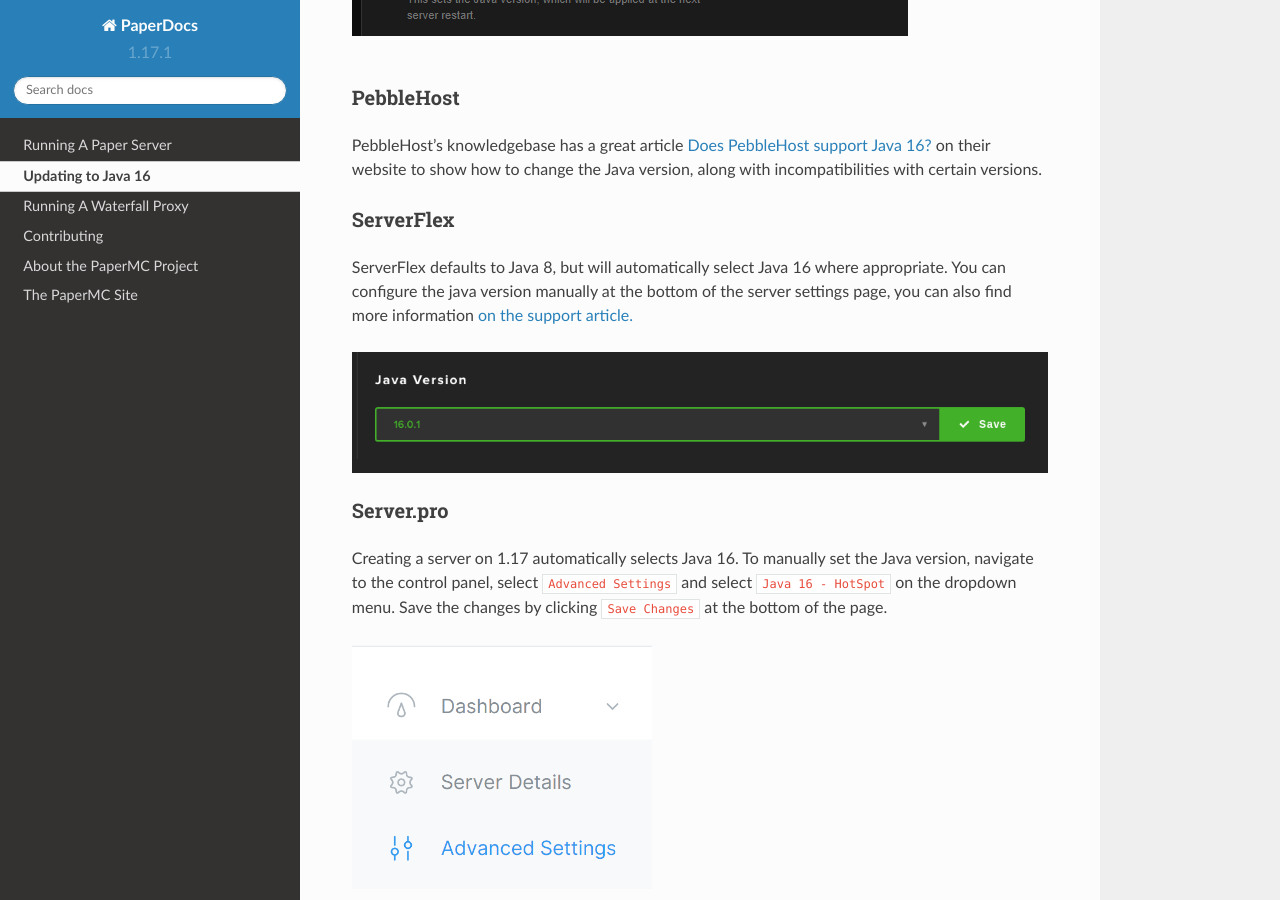
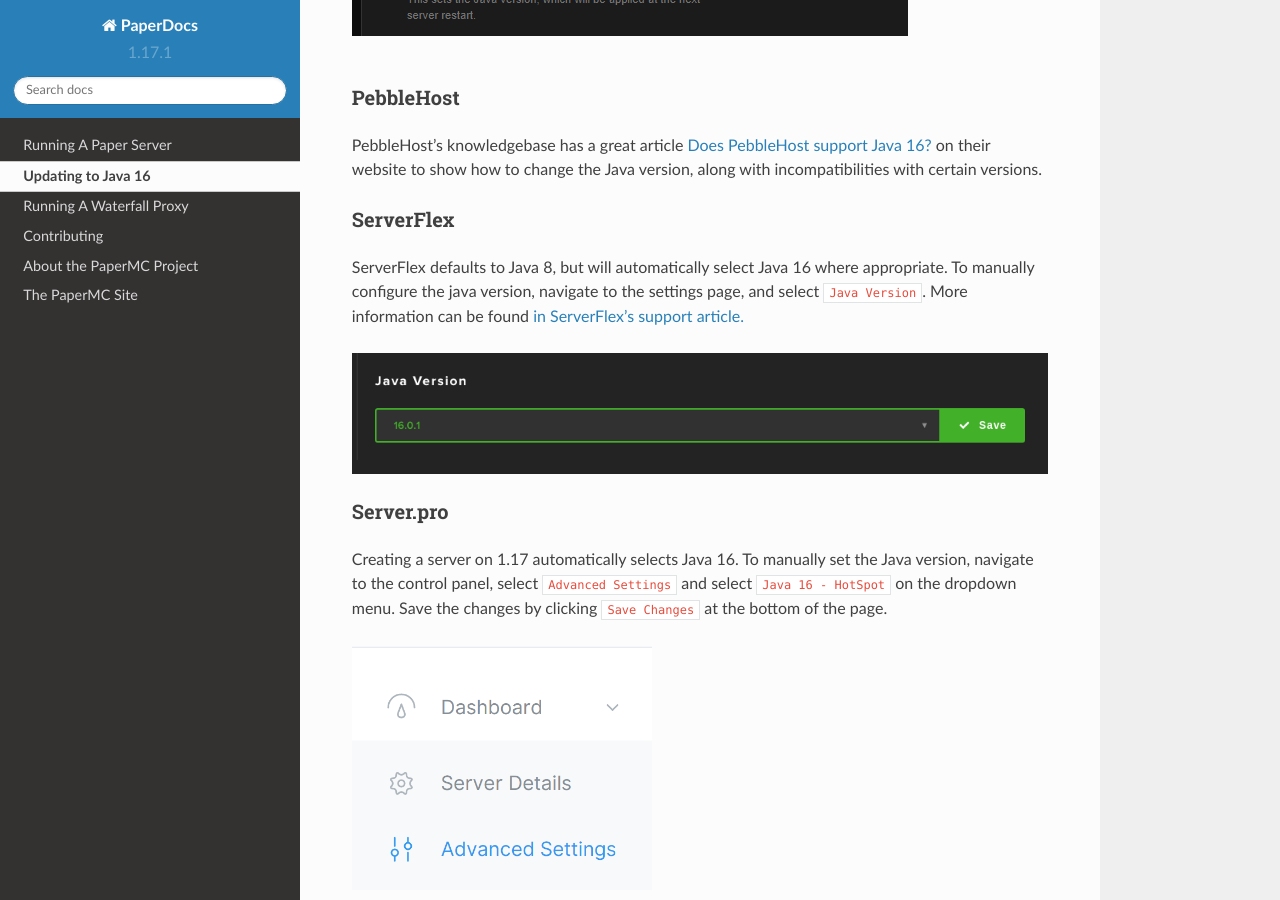
Before and after one commit to PaperMC/PaperDocs, a Sphinx documentation site: the page built from source/java-update/index.rst, in a window 1280 px wide and 900 px high, scrolled down 4330 px. Built offline with Sphinx 7.4.7 and the Read the Docs theme 2.0.0, drawn with Linux system fonts in a browser that asks for light colours.

Commit message:
Update source/java-update/index.rst
Co-authored-by: sulu5890 <sulu@sulu.me>

```diff
--- a/source/java-update/index.rst
+++ b/source/java-update/index.rst
@@ -141,9 +141,10 @@
 ServerFlex
 ~~~~~~~~~~
 
-ServerFlex defaults to Java 8, but will automatically select Java 16 where appropriate. You can configure the
-java version manually at the bottom of the server settings page, you can also find more information `on the support article.
-<https://serverflex.io/help/article/change-java-version-on-minecraft-server>`_
+ServerFlex defaults to Java 8, but will automatically select Java 16
+where appropriate. To manually configure the java version, navigate
+to the settings page, and select ``Java Version``. More information can be found
+`in ServerFlex's support article. <https://serverflex.io/help/article/change-java-version-on-minecraft-server>`_
 
 .. image:: java-update-assets/serverflex-java-version.png
 
```
